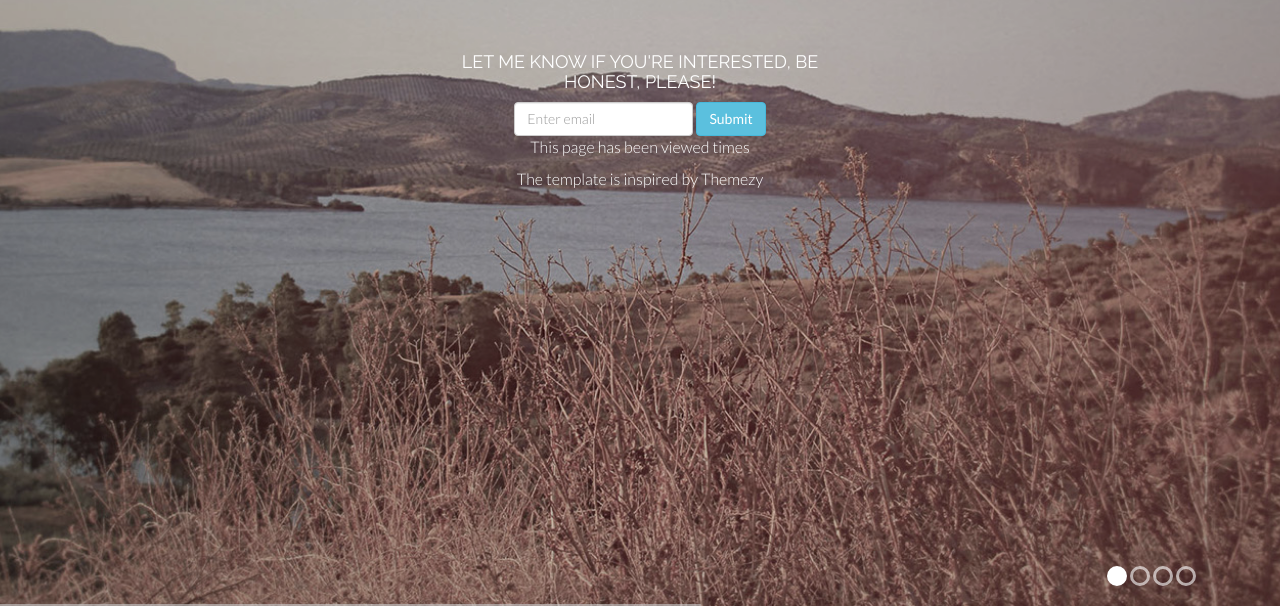
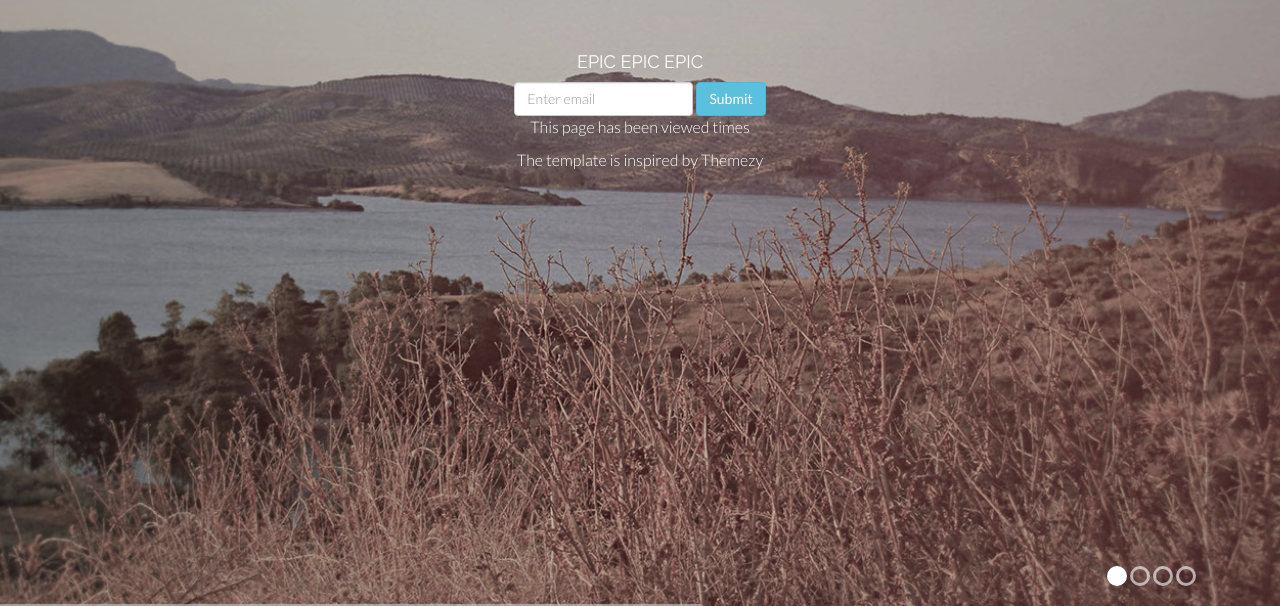
Before and after one commit to Sanjeedastrek/Resume-in-Azure, a plain HTML site: page frontend/index.html in a window 1280 px wide. Shown: the part 194-800 px from the top of the page. Drawn offline with nearby package versions, Linux system fonts and the light colour scheme; no server answers.

Commit message:
epic change

```diff
--- a/frontend/index.html
+++ b/frontend/index.html
@@ -43,7 +43,7 @@
       </header>
 
       <div class="col-lg-4 col-lg-offset-4 mt centered">
-        <h4>LET ME KNOW IF YOU'RE INTERESTED, BE HONEST, PLEASE!</h4>
+        <h4>EPIC EPIC EPIC</h4>
         <form class="form-inline" role="form">
           <div class="form-group">
             <label class="sr-only" for="exampleInputEmail2">Email address</label>
```
